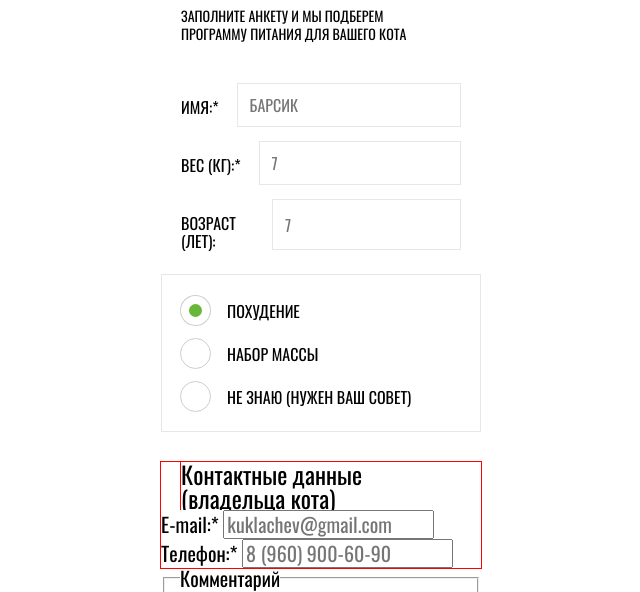
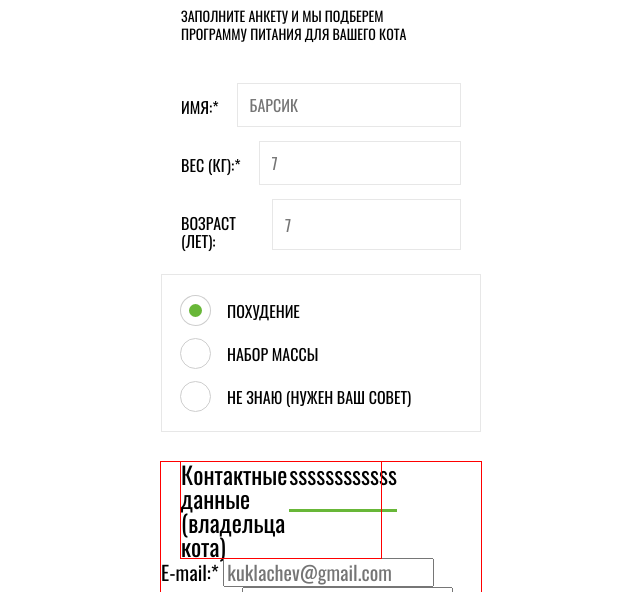
Before and after one commit to LexSamara/677575-cat-energy-16, a website: page source/form.html in a window 1280 px wide. Shown: the part 357-949 px from the top of the page, without its empty margins (319-959 px from the left). Drawn offline with nearby package versions, Linux system fonts and the light colour scheme; files that its build step writes are made by us from their sources; files whose address does not match are found by name.

Commit message:
Обновлена сборка проекта

```diff
--- a/source/less/form.less
+++ b/source/less/form.less
@@ -157,7 +157,7 @@
 .form__legend-wrapper {
   // display: flex;
 
-  overflow: hidden;
+  // overflow: hidden;
   // text-align: center;
 }
 
@@ -166,12 +166,12 @@
 
   flex-grow: 1;
 
-  width: 300px;
+  width: 200px;
 
   margin: 0;
   padding: 0;
   margin-left: 20px;
-  padding-right: 30px;
+  // padding-right: 30px;
 
   font-family: @main-header-font, @content-font, sans-serif;
   font-size: 24px;
@@ -181,12 +181,12 @@
   outline: 1px solid red;
 
   &::after {
-    content: "";
+    content: "ssssssssssss";
     flex-grow: 1;
-    margin: 0 4px;
+    margin: 0 2px;
     background-size: 100% 3px;
     background-position: 0 50%;
     background-repeat: repeat-x;
-    background-image: linear-gradient(to right, green, green);
+    background-image: linear-gradient(to right, @bg-button, @bg-button);
   }
 }
```
